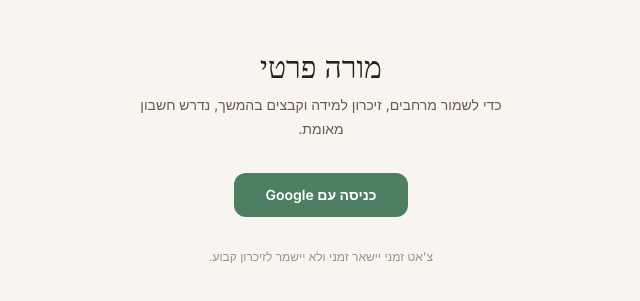
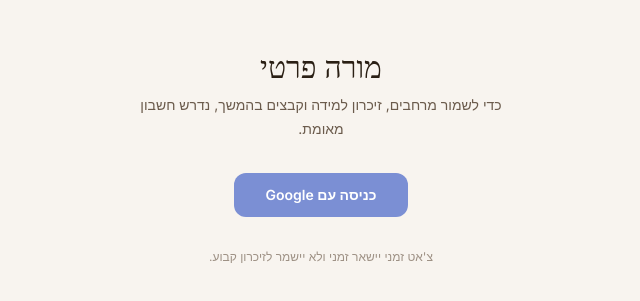
Before and after one commit to nevobb/privateTutor, a Next.js app: page / in a window 1280 px wide. Shown: the part 243-544 px from the top of the page, without its empty margins (454-1094 px from the left). Built offline with nearby package versions, Linux system fonts and the light colour scheme; no server answers.

Commit message:
design: update CSS tokens — Navy sidebar defaults, sidebar-text family

```diff
--- a/src/app/globals.css
+++ b/src/app/globals.css
@@ -4,10 +4,8 @@
 
 /* ── Tutor workspace design tokens ── */
 :root {
+  /* Main area */
   --tutor-bg: #F8F4EF;
-  --tutor-sidebar: #EDE7DC;
-  --tutor-sidebar-hover: #E3DDD0;
-  --tutor-sidebar-active: #D8D0C4;
   --tutor-surface: #FFFFFF;
   --tutor-surface-raised: #FDFBF8;
   --tutor-border: #D8CFBF;
@@ -15,17 +13,35 @@
   --tutor-text: #2A1F14;
   --tutor-text-secondary: #6B5B4C;
   --tutor-text-muted: #9E9185;
-  --tutor-accent: #4D7E62;
-  --tutor-accent-hover: #3E6B52;
-  --tutor-accent-light: #EAF2EC;
-  --tutor-accent-text: #2E5C40;
-  --tutor-user-bubble: #E8EDFF;
-  --tutor-user-border: #BCC8F0;
-  --tutor-shadow-sm: 0 1px 2px rgba(42,31,20,0.06);
-  --tutor-shadow: 0 2px 8px rgba(42,31,20,0.09);
+
+  /* Sidebar surface — Navy default */
+  --tutor-sidebar: #1a2235;
+  --tutor-sidebar-hover: #243050;
+  --tutor-sidebar-active: #1e2d48;
+  --tutor-sidebar-border: #1e2a3e;
+
+  /* Sidebar text — new tokens (light values for dark/navy sidebar) */
+  --tutor-sidebar-text: #8896b3;
+  --tutor-sidebar-text-active: #a5b4e8;
+  --tutor-sidebar-text-muted: #4a5568;
+
+  /* Accent — Navy blue-purple */
+  --tutor-accent: #7b8fd4;
+  --tutor-accent-hover: #6a7ec3;
+  --tutor-accent-light: #e1e0ff;
+  --tutor-accent-text: #3b4fa8;
+
+  /* Chat bubbles */
+  --tutor-user-bubble: #c5cde8;
+  --tutor-user-border: #a5b4e8;
+
+  /* Shadows + radius */
+  --tutor-shadow-sm: 0 1px 2px rgba(26,34,53,0.08);
+  --tutor-shadow: 0 2px 8px rgba(26,34,53,0.12);
   --tutor-radius: 10px;
   --tutor-sidebar-width: 296px;
-  /* legacy compat */
+
+  /* Legacy compat */
   --background: var(--tutor-bg);
   --foreground: var(--tutor-text);
 }
@@ -70,3 +86,24 @@ body {
 .hide-scrollbar::-webkit-scrollbar {
   display: none;
 }
+
+/* WorkspaceSelector nav utilities */
+.section-nav-label {
+  font-size: 9px;
+  font-weight: 700;
+  text-transform: uppercase;
+  letter-spacing: 0.1em;
+  color: var(--tutor-sidebar-text-muted);
+  padding: 10px 16px 4px;
+  user-select: none;
+}
+
+.nav-state-text {
+  font-size: 11px;
+  padding: 4px 16px;
+  color: var(--tutor-sidebar-text-muted);
+}
+
+.nav-state-empty {
+  font-style: italic;
+}
```
